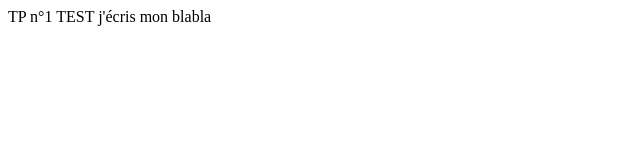
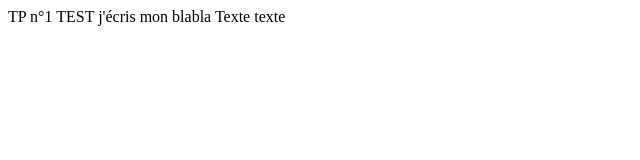
Before and after one commit to marchombre78/marchombre78.github.io, a plain HTML site: page index.html in a window 1280 px wide. Shown: the full height of the page, 0-640 px from the left. Drawn offline with Linux system fonts and the light colour scheme; files that its build step writes are made by us from their sources.

Commit message:
Update index.html

```diff
--- a/index.html
+++ b/index.html
@@ -11,7 +11,9 @@
 <body>
 
 <ch1> TP n°1 TEST </ch1>
-  j'écris mon blabla
+<cp>  j'écris mon blabla
+Texte
+  texte</cp>
 
 </body>
 
```
